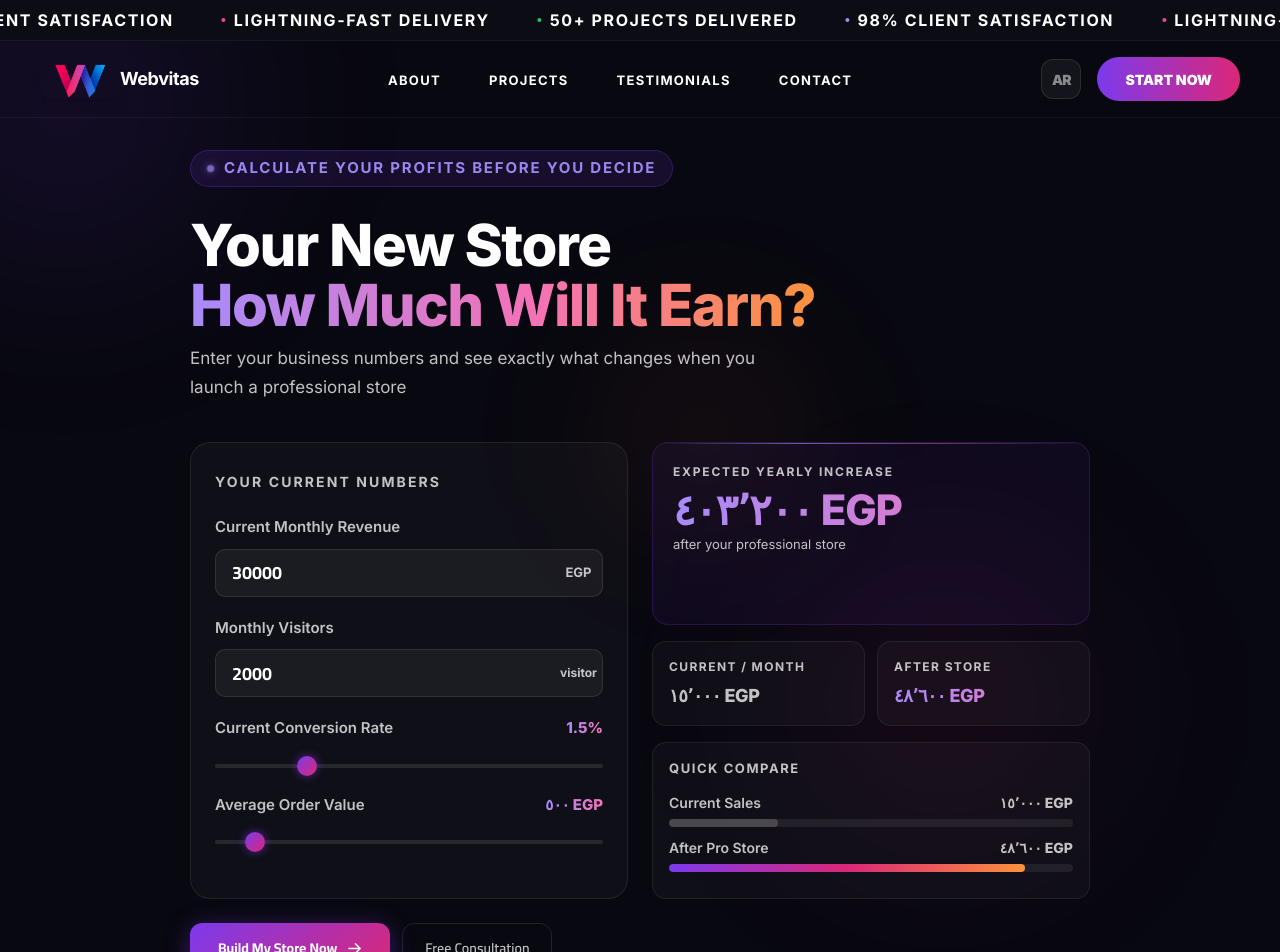
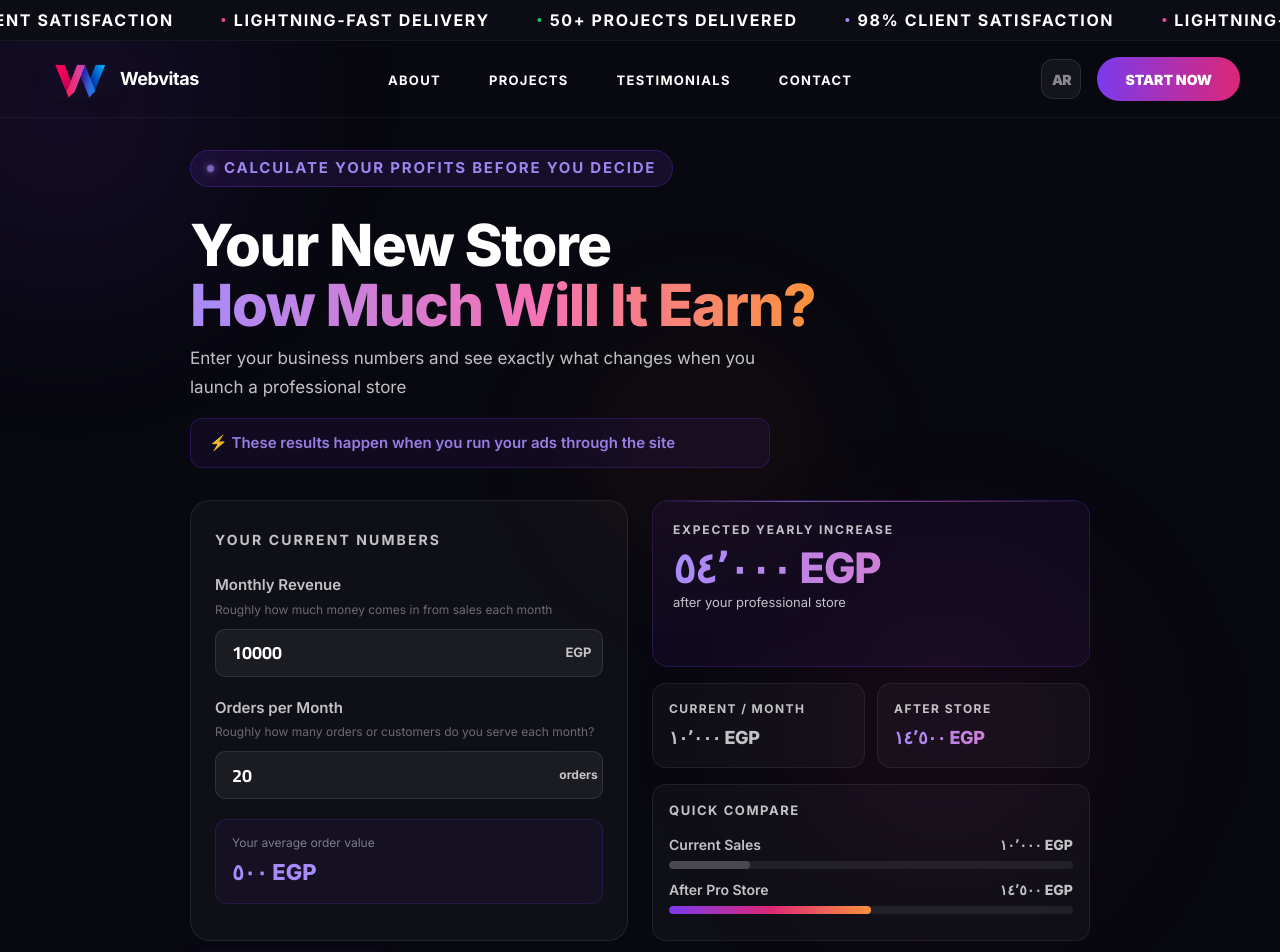
Before and after one commit to mahmou9d/NextProfile, a Next.js app: page / in a window 1280 px wide. Shown: the top 952 px of the page. Built offline with nearby package versions, Linux system fonts and the light colour scheme.

Commit message:
first commit

```diff
--- a/src/components/Approach.tsx
+++ b/src/components/Approach.tsx
@@ -109,7 +109,7 @@ const Approach = () => {
                     <div className="w-12 h-[2px] bg-gradient-to-r from-[#a78bfa] to-transparent group-hover:w-20 transition-all duration-500" />
 
                     <p
-                      className={`text-white/50 text-lg leading-relaxed ${isArabic ? "font-cairo" : "font-medium"}`}
+                      className={`text-gray-400 text-lg leading-relaxed ${isArabic ? "font-cairo" : "font-medium"}`}
                     >
                       {card.description}
                     </p>
--- a/src/components/Card.tsx
+++ b/src/components/Card.tsx
@@ -54,7 +54,7 @@ const Card = ({ project, index }: CartProps) => {
               <h3 className="font-syne text-4xl md:text-5xl font-extrabold text-white leading-[0.9] tracking-tighter">
                 {isArabic ? project.title.AR : project.title.EN}
               </h3>
-              <p className="text-gray-400 text-sm max-w-sm line-clamp-2 opacity-0 translate-y-4 transition-all duration-500 group-hover:opacity-100 group-hover:translate-y-0">
+              <p className="text-gray-400 text-sm flex line-clamp-2 opacity-0 translate-y-4 transition-all duration-500 group-hover:opacity-100 group-hover:translate-y-0">
                 {isArabic ? project.description.AR : project.description.EN}
               </p>
             </div>
--- a/src/components/Clients.tsx
+++ b/src/components/Clients.tsx
@@ -121,10 +121,10 @@ const Clients = () => {
                       />
                     </div>
                     <div className={isArabic ? "text-right" : "text-left"}>
-                      <h4 className="font-syne text-xl font-bold text-white tracking-tight group-hover:text-[#a78bfa] transition-colors duration-500">
+                      <h4 className="font-syne text-base font-bold text-white tracking-tight group-hover:text-[#a78bfa] transition-colors duration-500">
                         {testimonial.name}
                       </h4>
-                      <p className="text-white/40 text-sm font-semibold uppercase tracking-widest">
+                      <p className="text-gray-400 text-sm font-semibold uppercase tracking-widest">
                         {isArabic ? testimonial.title.AR : testimonial.title.EN}
                       </p>
                     </div>
--- a/src/components/Grid.tsx
+++ b/src/components/Grid.tsx
@@ -51,7 +51,7 @@ const Grid = () => {
               <h3 className="font-syne text-4xl md:text-6xl font-extrabold tracking-tighter text-white leading-none">
                 {t.grid.cta.heading}
               </h3>
-              <p className="text-white/40 text-lg max-w-xl mx-auto font-medium">
+              <p className="text-gray-400 text-lg max-w-xl mx-auto font-medium">
                 {t.grid.cta.description}
               </p>
             </div>
@@ -83,7 +83,7 @@ const Grid = () => {
 
               <Link
                 href={`${localePrefix}#about`}
-                className="font-syne text-lg font-bold text-white/40 transition-colors hover:text-white flex items-center gap-2 group/sec"
+                className="font-syne text-lg font-bold text-gray-400 transition-colors hover:text-white flex items-center gap-2 group/sec"
               >
                 {t.grid.cta.viewMore}
                 <span className="h-px w-0 bg-white transition-all group-hover/sec:w-8" />
--- a/src/components/Hero.tsx
+++ b/src/components/Hero.tsx
@@ -1,5 +1,5 @@
 "use client";
-import { useEffect, useRef } from "react";
+import { useEffect, useRef, useState } from "react";
 import { useTranslation } from "./Usetranslation";
 
 const HeroROI = () => {
@@ -7,45 +7,52 @@ const HeroROI = () => {
   const localePrefix = isArabic ? "/ar" : "/en";
 
   const revenueRef = useRef<HTMLInputElement>(null);
-  const visitorsRef = useRef<HTMLInputElement>(null);
-  const convRef = useRef<HTMLInputElement>(null);
-  const aovRef = useRef<HTMLInputElement>(null);
+  const ordersRef = useRef<HTMLInputElement>(null);
+
+  const [barCurWidth, setBarCurWidth] = useState("8%");
+  const [barNewWidth, setBarNewWidth] = useState("90%");
+  const [results, setResults] = useState({
+    currentMonthly: "—",
+    newMonthly: "—",
+    yearlyGain: "—",
+    barCurNum: "—",
+    barNewNum: "—",
+    aovDisplay: "—",
+  });
 
   const fmt = (n: number) =>
     new Intl.NumberFormat("ar-EG").format(Math.round(n));
 
   const calc = () => {
-    const visitors = parseFloat(visitorsRef.current?.value || "0") || 0;
-    const conv = parseFloat(convRef.current?.value || "1.5") || 1.5;
-    const aov = parseFloat(aovRef.current?.value || "500") || 500;
+    const cur = parseFloat(revenueRef.current?.value || "0") || 0;
+    const orders = Math.max(
+      parseFloat(ordersRef.current?.value || "1") || 1,
+      1,
+    );
 
-    const convDisplay = document.getElementById("conv-display");
-    const aovDisplay = document.getElementById("aov-display");
-    if (convDisplay) convDisplay.textContent = conv.toFixed(1) + "%";
-    if (aovDisplay) aovDisplay.textContent = fmt(aov) + " EGP";
+    const aov = cur / orders;
 
-    const newConv = Math.min(conv * 2.4, 6.5);
-    const cur = visitors * (conv / 100) * aov;
-    const next = visitors * (newConv / 100) * aov * 1.35;
-    const yearly = (next - cur) * 12;
+    // Realistic uplift breakdown:
+    //   +20% from improved conversion rate (professional store UX)
+    //   +12% from higher average order value (better product pages / upsells)
+    //   +8%  from increased repeat purchases (trust & retention)
+    // Combined multiplier: 1.20 × 1.12 × 1.08 ≈ 1.45
+    const UPLIFT = 1.45;
+    const next = cur * UPLIFT;
+    const yearly = Math.max(0, (next - cur) * 12);
 
-    const set = (id: string, val: string) => {
-      const el = document.getElementById(id);
-      if (el) el.textContent = val;
-    };
+    const dynamicMax = Math.max(next * 1.1, 50000);
+    setBarCurWidth(Math.min(Math.max((cur / dynamicMax) * 100, 6), 55) + "%");
+    setBarNewWidth(Math.min(Math.max((next / dynamicMax) * 100, 50), 95) + "%");
 
-    set("current-monthly", fmt(cur) + " EGP");
-    set("new-monthly", fmt(next) + " EGP");
-    set("yearly-gain", fmt(yearly) + " EGP");
-    set("bar-cur-num", fmt(cur) + " EGP");
-    set("bar-new-num", fmt(next) + " EGP");
-
-    const mx = Math.max(cur, next, 1);
-    const barCur = document.getElementById("bar-cur") as HTMLElement | null;
-    const barNew = document.getElementById("bar-new") as HTMLElement | null;
-    if (barCur) barCur.style.width = Math.round((cur / mx) * 88) + "%";
-    if (barNew)
-      barNew.style.width = Math.min(Math.round((next / mx) * 88), 90) + "%";
+    setResults({
+      currentMonthly: fmt(cur) + " EGP",
+      newMonthly: fmt(next) + " EGP",
+      yearlyGain: fmt(yearly) + " EGP",
+      barCurNum: fmt(cur) + " EGP",
+      barNewNum: fmt(next) + " EGP",
+      aovDisplay: fmt(aov) + " EGP",
+    });
   };
 
   useEffect(() => {
@@ -74,7 +81,8 @@ const HeroROI = () => {
 
         .roi-h1 { font-size:clamp(40px,8vw,58px);font-weight:800;line-height:1.05;letter-spacing:-0.025em;color:#fff;margin-bottom:8px;animation:fadeUp 0.6s 0.18s both; }
         .roi-h1-grad { background:linear-gradient(90deg,#a78bfa 0%,#f472b6 55%,#fb923c 100%);-webkit-background-clip:text;-webkit-text-fill-color:transparent;background-clip:text; }
-        .roi-sub { font-size:17px;font-weight:400;line-height:1.7;color:rgba(255,255,255,0.75);margin-bottom:40px;animation:fadeUp 0.6s 0.26s both;max-width:580px; }
+        .roi-sub { font-size:17px;font-weight:400;line-height:1.7;color:rgba(255,255,255,0.75);margin-bottom:16px;animation:fadeUp 0.6s 0.26s both;max-width:580px; }
+        .roi-ads-note { font-size:15px;font-weight:600;line-height:1.6;color:rgba(167,139,250,0.9);background:rgba(124,58,237,0.08);border:1px solid rgba(124,58,237,0.22);border-radius:12px;padding:12px 18px;margin-bottom:32px;max-width:580px;animation:fadeUp 0.6s 0.32s both; }
 
         .roi-grid { display:grid;grid-template-columns:1fr 1fr;gap:24px;animation:fadeUp 0.7s 0.35s both; }
 
@@ -82,19 +90,17 @@ const HeroROI = () => {
         .roi-inputs-title { font-size:14px;font-weight:700;letter-spacing:0.15em;text-transform:uppercase;color:rgba(255,255,255,0.75);margin-bottom:24px; }
 
         .roi-field { margin-bottom:20px; }
-        .roi-field label { display:block;font-size:15px;font-weight:600;color:rgba(255,255,255,0.75);margin-bottom:10px; }
+        .roi-field label { display:block;font-size:15px;font-weight:600;color:rgba(255,255,255,0.75);margin-bottom:4px; }
+        .roi-field-hint { font-size:12px;color:rgba(255,255,255,0.38);margin-bottom:10px;line-height:1.5; }
         .roi-field-row { display:flex;align-items:center; }
         .roi-currency { display:flex;align-items:center;justify-content:center;width:48px;height:48px;background:rgba(255,255,255,0.05);border:1px solid rgba(255,255,255,0.1);border-left:none;border-radius:0 10px 10px 0;font-size:13px;font-weight:700;color:rgba(255,255,255,0.75);flex-shrink:0; }
         .roi-field input[type=number] { width:100%;height:48px;background:rgba(255,255,255,0.05);border:1px solid rgba(255,255,255,0.1);border-right:none;border-radius:10px 0 0 10px;color:#fff;font-size:18px;font-weight:700;font-family:'Cairo',sans-serif;padding:0 16px;outline:none;transition:border-color 0.2s,background 0.2s;-moz-appearance:textfield; }
         .roi-field input::-webkit-outer-spin-button,.roi-field input::-webkit-inner-spin-button{-webkit-appearance:none;}
         .roi-field input:focus { border-color:rgba(167,139,250,0.5);background:rgba(124,58,237,0.05); }
 
-        .roi-range { margin-bottom:20px; }
-        .roi-range-lbl { display:flex;justify-content:space-between;align-items:center;margin-bottom:10px; }
-        .roi-range-name { font-size:15px;font-weight:600;color:rgba(255,255,255,0.75); }
-        .roi-range-val { font-size:15px;font-weight:800;background:linear-gradient(90deg,#a78bfa,#f472b6);-webkit-background-clip:text;-webkit-text-fill-color:transparent;background-clip:text; }
-        input[type=range] { -webkit-appearance:none;width:100%;height:4px;background:rgba(255,255,255,0.1);border-radius:99px;outline:none;cursor:pointer; }
-        input[type=range]::-webkit-slider-thumb { -webkit-appearance:none;width:20px;height:20px;border-radius:50%;background:linear-gradient(135deg,#7c3aed,#db2777);box-shadow:0 0 10px rgba(124,58,237,0.6);cursor:pointer; }
+        .roi-insight { padding:14px 16px;background:rgba(124,58,237,0.06);border:1px solid rgba(124,58,237,0.18);border-radius:12px;margin-bottom:8px; }
+        .roi-insight-lbl { font-size:12px;color:rgba(255,255,255,0.45);margin:0 0 4px; }
+        .roi-insight-val { font-size:22px;font-weight:800;color:#a78bfa;margin:0; }
 
         .roi-results { display:flex;flex-direction:column;gap:16px; }
 
@@ -168,6 +174,12 @@ const HeroROI = () => {
               : "Enter your business numbers and see exactly what changes when you launch a professional store"}
           </p>
 
+          <p className="roi-ads-note">
+            {isArabic
+              ? "⚡ النتايج دي بتحصل لما بتشغّل إعلاناتك من خلال الموقع"
+              : "⚡ These results happen when you run your ads through the site"}
+          </p>
+
           <div className="roi-grid">
             {/* ── INPUTS ── */}
             <div className="roi-inputs">
@@ -175,84 +187,60 @@ const HeroROI = () => {
                 {isArabic ? "أرقام بيزنسك الحالية" : "Your Current Numbers"}
               </div>
 
+              {/* Input 1: Monthly Revenue */}
               <div className="roi-field">
                 <label>
+                  {isArabic ? "مبيعاتك الشهرية" : "Monthly Revenue"}
+                </label>
+                <p className="roi-field-hint">
                   {isArabic
-                    ? "المبيعات الشهرية الحالية"
-                    : "Current Monthly Revenue"}
-                </label>
+                    ? "الفلوس اللي بتدخل عليك من البيع كل شهر تقريباً"
+                    : "Roughly how much money comes in from sales each month"}
+                </p>
                 <div className="roi-field-row">
                   <input
                     ref={revenueRef}
                     type="number"
-                    defaultValue={30000}
-                    min={1000}
-                    max={10000000}
+                    defaultValue={10000}
+                    min={0}
                     onChange={calc}
                   />
                   <div className="roi-currency">EGP</div>
                 </div>
               </div>
 
+              {/* Input 2: Orders per Month */}
               <div className="roi-field">
                 <label>
-                  {isArabic ? "عدد الزوار الشهريين" : "Monthly Visitors"}
+                  {isArabic ? "عدد الطلبات في الشهر" : "Orders per Month"}
                 </label>
+                <p className="roi-field-hint">
+                  {isArabic
+                    ? "كام طلب أو عميل بتخدمهم تقريباً كل شهر؟"
+                    : "Roughly how many orders or customers do you serve each month?"}
+                </p>
                 <div className="roi-field-row">
                   <input
-                    ref={visitorsRef}
+                    ref={ordersRef}
                     type="number"
-                    defaultValue={2000}
-                    min={100}
-                    max={1000000}
+                    defaultValue={20}
+                    min={1}
                     onChange={calc}
                   />
                   <div className="roi-currency" style={{ fontSize: 12 }}>
-                    {isArabic ? "زائر" : "visitor"}
+                    {isArabic ? "طلب" : "orders"}
                   </div>
                 </div>
               </div>
 
-              <div className="roi-range">
-                <div className="roi-range-lbl">
-                  <span className="roi-range-name">
-                    {isArabic
-                      ? "معدل التحويل الحالي"
-                      : "Current Conversion Rate"}
-                  </span>
-                  <span className="roi-range-val" id="conv-display">
-                    1.5%
-                  </span>
-                </div>
-                <input
-                  ref={convRef}
-                  type="range"
-                  min={0.5}
-                  max={5}
-                  step={0.1}
-                  defaultValue={1.5}
-                  onChange={calc}
-                />
-              </div>
-
-              <div className="roi-range">
-                <div className="roi-range-lbl">
-                  <span className="roi-range-name">
-                    {isArabic ? "متوسط قيمة الأوردر" : "Average Order Value"}
-                  </span>
-                  <span className="roi-range-val" id="aov-display">
-                    500 EGP
-                  </span>
-                </div>
-                <input
-                  ref={aovRef}
-                  type="range"
-                  min={100}
-                  max={5000}
-                  step={50}
-                  defaultValue={500}
-                  onChange={calc}
-                />
+              {/* Derived insight */}
+              <div className="roi-insight">
+                <p className="roi-insight-lbl">
+                  {isArabic
+                    ? "متوسط قيمة الأوردر عندك"
+                    : "Your average order value"}
+                </p>
+                <p className="roi-insight-val">{results.aovDisplay}</p>
               </div>
             </div>
 
@@ -264,10 +252,8 @@ const HeroROI = () => {
                     ? "الزيادة السنوية المتوقعة"
                     : "Expected Yearly Increase"}
                 </div>
-                <div className="roi-card-val" id="yearly-gain">
-                  —
-                </div>
-                <div className="roi-card-sub" id="yearly-sub">
+                <div className="roi-card-val">{results.yearlyGain}</div>
+                <div className="roi-card-sub">
                   {isArabic
                     ? "بعد المتجر الاحترافي"
                     : "after your professional store"}
@@ -279,16 +265,14 @@ const HeroROI = () => {
                   <div className="roi-mini-lbl">
                     {isArabic ? "دلوقتي شهرياً" : "Current / Month"}
                   </div>
-                  <div className="roi-mini-val" id="current-monthly">
-                    —
-                  </div>
+                  <div className="roi-mini-val">{results.currentMonthly}</div>
                 </div>
                 <div className="roi-mini-card">
                   <div className="roi-mini-lbl">
                     {isArabic ? "بعد المتجر" : "After Store"}
                   </div>
-                  <div className="roi-mini-val-accent" id="new-monthly">
-                    —
+                  <div className="roi-mini-val-accent">
+                    {results.newMonthly}
                   </div>
                 </div>
               </div>
@@ -302,15 +286,12 @@ const HeroROI = () => {
                     <span className="roi-bar-name">
                       {isArabic ? "مبيعاتك دلوقتي" : "Current Sales"}
                     </span>
-                    <span className="roi-bar-num" id="bar-cur-num">
-                      —
-                    </span>
+                    <span className="roi-bar-num">{results.barCurNum}</span>
                   </div>
                   <div className="roi-bar-track">
                     <div
                       className="roi-bar-fill-cur"
-                      id="bar-cur"
-                      style={{ width: "30%" }}
+                      style={{ width: barCurWidth }}
                     />
                   </div>
                 </div>
@@ -319,15 +300,12 @@ const HeroROI = () => {
                     <span className="roi-bar-name">
                       {isArabic ? "بعد المتجر الاحترافي" : "After Pro Store"}
                     </span>
-                    <span className="roi-bar-num" id="bar-new-num">
-                      —
-                    </span>
+                    <span className="roi-bar-num">{results.barNewNum}</span>
                   </div>
                   <div className="roi-bar-track">
                     <div
                       className="roi-bar-fill-new"
-                      id="bar-new"
-                      style={{ width: "75%" }}
+                      style={{ width: barNewWidth }}
                     />
                   </div>
                 </div>
--- a/src/components/Title.tsx
+++ b/src/components/Title.tsx
@@ -34,7 +34,7 @@ const Title = ({
 
       {/* ── High-Impact Typography ── */}
       <div className="max-w-7xl space-y-8">
-        <h2 className="font-syne font-black text-white/75 selection:bg-[#a78bfa]">
+        <h2 className="font-syne font-black text-white selection:bg-[#a78bfa]">
           <span className="inline-block text-3xl sm:text-4xl md:text-[5rem] leading-[1.2] pb-2">
             {title1}
           </span>
@@ -43,7 +43,7 @@ const Title = ({
               {title2}
             </span>
             {title3 && (
-              <span className="text-white/75 transition-colors duration-700 group-hover:text-white/40 leading-[1.3]">
+              <span className="text-white transition-colors duration-700 group-hover:text-white/40 leading-[1.3]">
                 {title3}
               </span>
             )}
@@ -52,7 +52,7 @@ const Title = ({
 
         {description && (
           <span>
-            <p className="max-w-2xl mx-auto text-white/40 text-lg md:text-xl font-medium leading-relaxed tracking-tight border-l-2 border-[#a78bfa]/20 pl-6 py-2 transition-all group-hover:border-[#a78bfa]/60">
+            <p className="max-w-2xl mx-auto text-gray-400 text-lg md:text-xl font-medium leading-relaxed tracking-tight border-l-2 border-[#a78bfa]/20 pl-6 py-2 transition-all group-hover:border-[#a78bfa]/60">
               {description}
             </p>
           </span>
--- a/src/locales/ar.json
+++ b/src/locales/ar.json
@@ -112,7 +112,7 @@
       "placeholder": "بريدك الإلكتروني",
       "button": "اشترك"
     },
-    "copyright": "© 2025 webvitas. جميع الحقوق محفوظة.",
+    "copyright": "© 2026 webvitas. جميع الحقوق محفوظة.",
     "links": {
       "privacy": "الخصوصية",
       "terms": "الشروط",
--- a/src/locales/en.json
+++ b/src/locales/en.json
@@ -111,7 +111,7 @@
       "placeholder": "Your email",
       "button": "Subscribe"
     },
-    "copyright": "© 2025 webvitas. All rights reserved.",
+    "copyright": "© 2026 webvitas. All rights reserved.",
     "links": {
       "privacy": "Privacy",
       "terms": "Terms",
```
Also changed, not shown: src/components/ContactUs.tsx (+22 -21 lines), src/components/Footer.tsx (+15 -12 lines), src/data/index.ts (+47 -41 lines), public/ChatGPT Image Jun 4, 2026, 06_46_33 PM.png (added).
